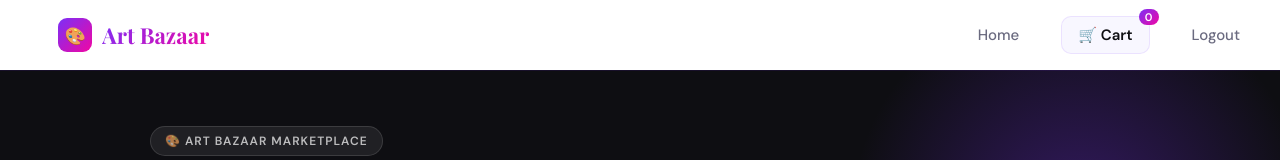
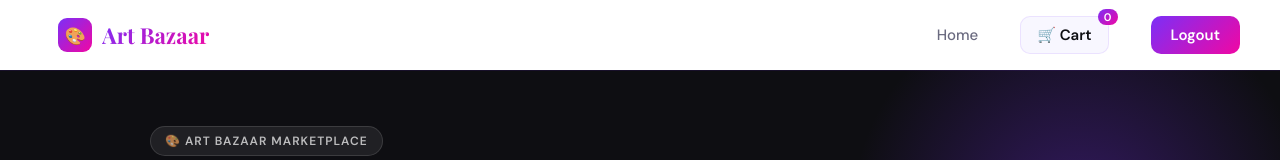
Before and after one commit to pujayugalpandit/ART_BAZAAR, a plain HTML site: page frontend/marketplace.html in a window 1280 px wide. Shown: the top 160 px of the page. Drawn offline with nearby package versions, Linux system fonts and the light colour scheme; no server answers; a web font is replaced by a local one.

Commit message:
updated marketplace page

```diff
--- a/frontend/marketplace.html
+++ b/frontend/marketplace.html
@@ -576,7 +576,7 @@
         🛒 Cart
         <span id="cartCount" class="cart-badge">0</span>
       </a>
-      <a href="login.html" class="btn-outline-white">Logout</a>
+      <a href="#" id="logoutBtn" class="btn-logout">Logout</a>
     </nav>
   </header>
 
```
